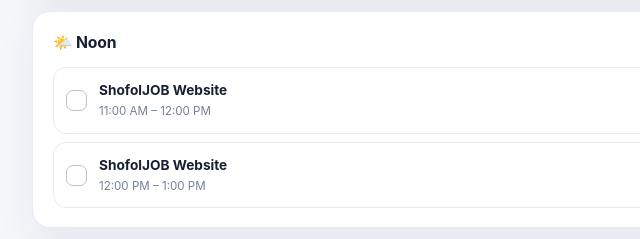
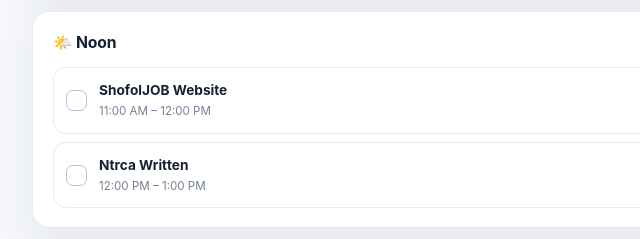
Before and after one commit to raihanbabu/TodayTodo, a plain HTML site: page index.html in a window 1280 px wide. Shown: the part 1256-1495 px from the top of the page, 58-698 px from the left. Drawn offline with Linux system fonts and the light colour scheme.

Commit message:
Confirm final

```diff
--- a/index.html
+++ b/index.html
@@ -250,7 +250,7 @@ const defaultSchedule = [
   {start:"08:00",end:"09:00",task:"Practice: Model Test",section:"morning",completed:false,subtasks:[]},
   {start:"09:00",end:"10:00",task:"Revision",section:"morning",completed:false,subtasks:[]},
   {start:"11:00",end:"12:00",task:"ShofolJOB Website",section:"noon",completed:false,subtasks:[]},
-  {start:"12:00",end:"13:00",task:"ShofolJOB Website",section:"noon",completed:false,subtasks:[]},
+  {start:"12:00",end:"13:00",task:"Ntrca Written",section:"noon",completed:false,subtasks:[]},
   {start:"18:30",end:"19:00",task:"Pharmacy",section:"evening",completed:false,subtasks:[]},
   {start:"19:30",end:"20:00",task:"Pharmacy",section:"evening",completed:false,subtasks:[]},
   {start:"06:00",end:"06:30",task:"Fajr: Theory",section:"prayer",completed:false,subtasks:[]},
```
